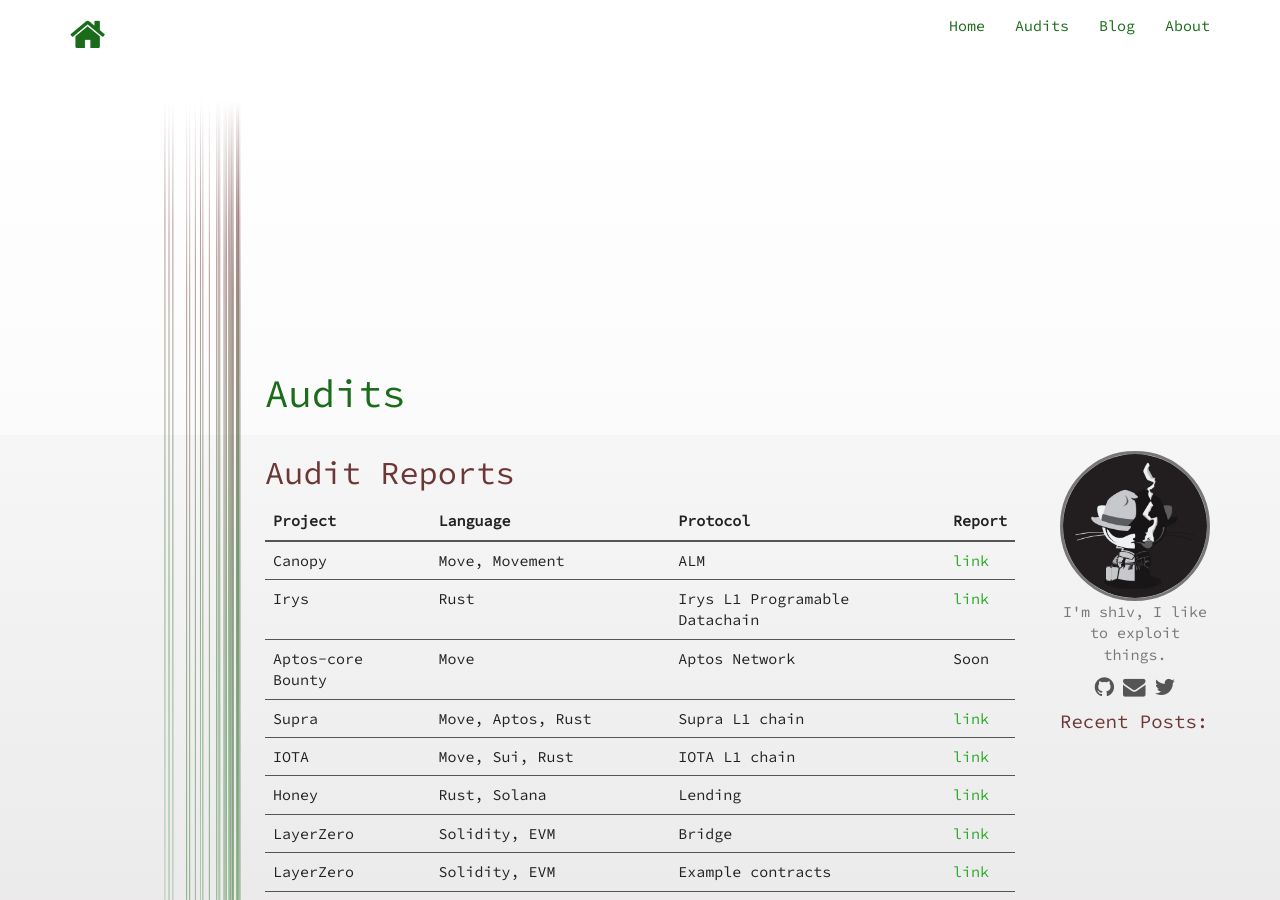
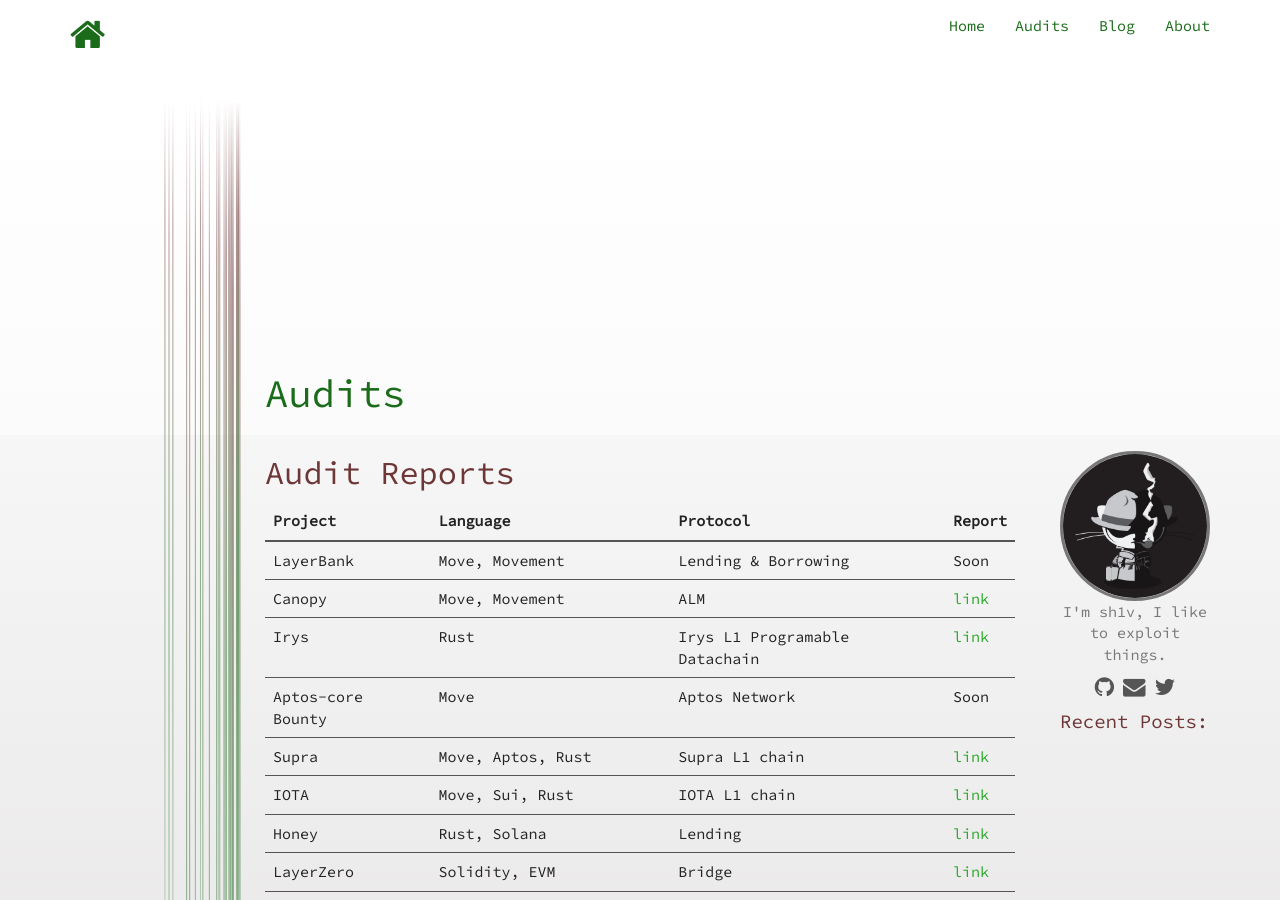
Before and after one commit to sh15h4nk/sh15h4nk.github.io, a Jekyll site: the page built from audits.md, in a window 1280 px wide and 900 px high. Built offline with Jekyll 4.4.1, drawn with Linux system fonts in a browser that asks for light colours; nearby versions of some CDN libraries.

Commit message:
audit entry

```diff
--- a/audits.md
+++ b/audits.md
@@ -8,6 +8,7 @@ description: audits
 
 | Project | Language | Protocol | Report |
 | ------- | -------- | -------- | ------ |
+| LayerBank | Move, Movement | Lending & Borrowing | Soon |
 | Canopy | Move, Movement | ALM | [link](https://github.com/sh15h4nk/audits/blob/main/reports/2025_10_29_Final_Canopy_Collaborative_Audit_Report_1761744379.pdf) |
 | Irys    | Rust     | Irys L1 Programable Datachain | [link](https://github.com/sh15h4nk/audits/blob/main/reports/2025.09.08%20-%20Final%20-%20Irys%20Collaborative%20Audit%20Report%201757330803.pdf) |
 | Aptos-core Bounty | Move   | Aptos Network  | Soon   |
```
